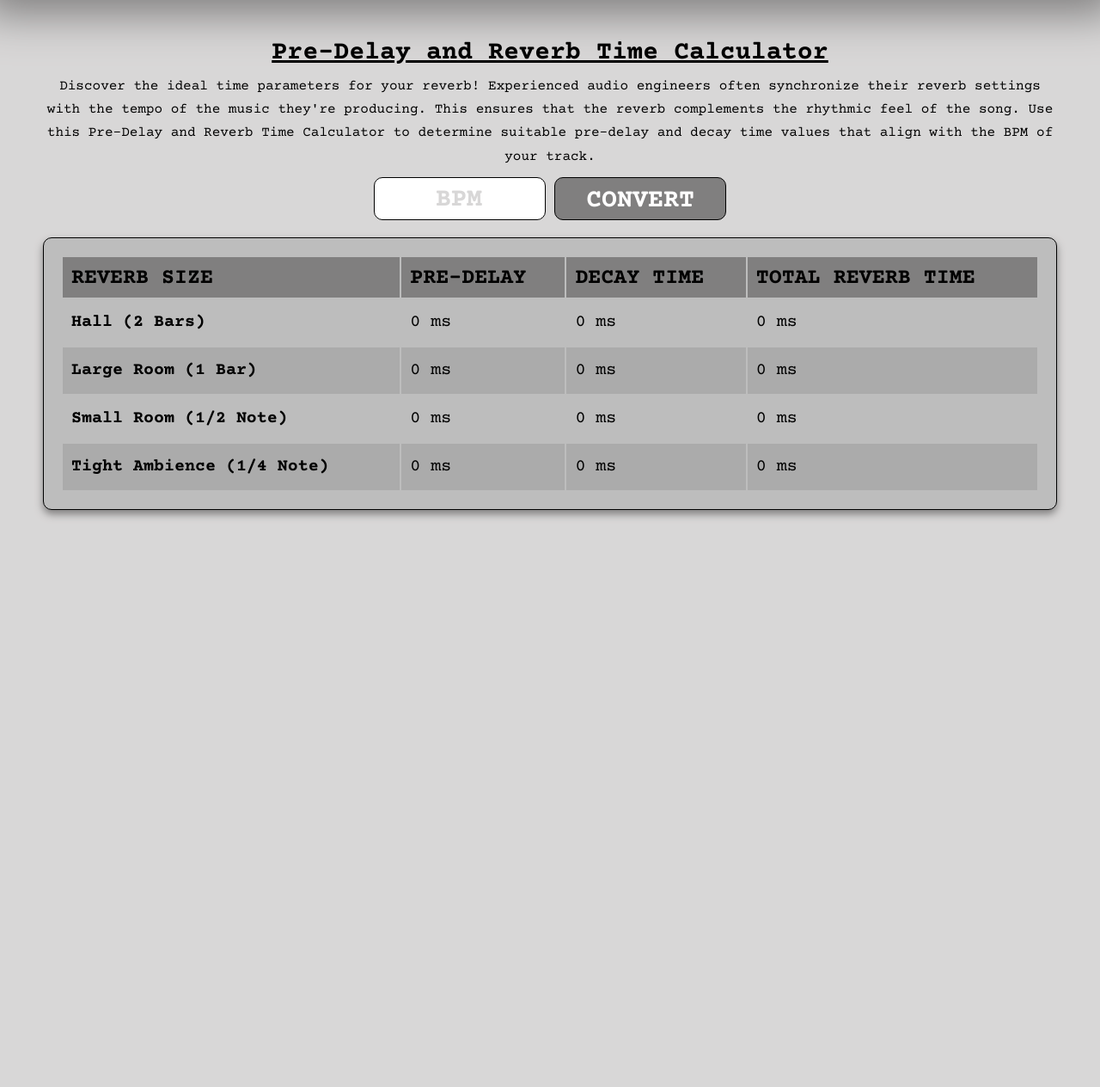
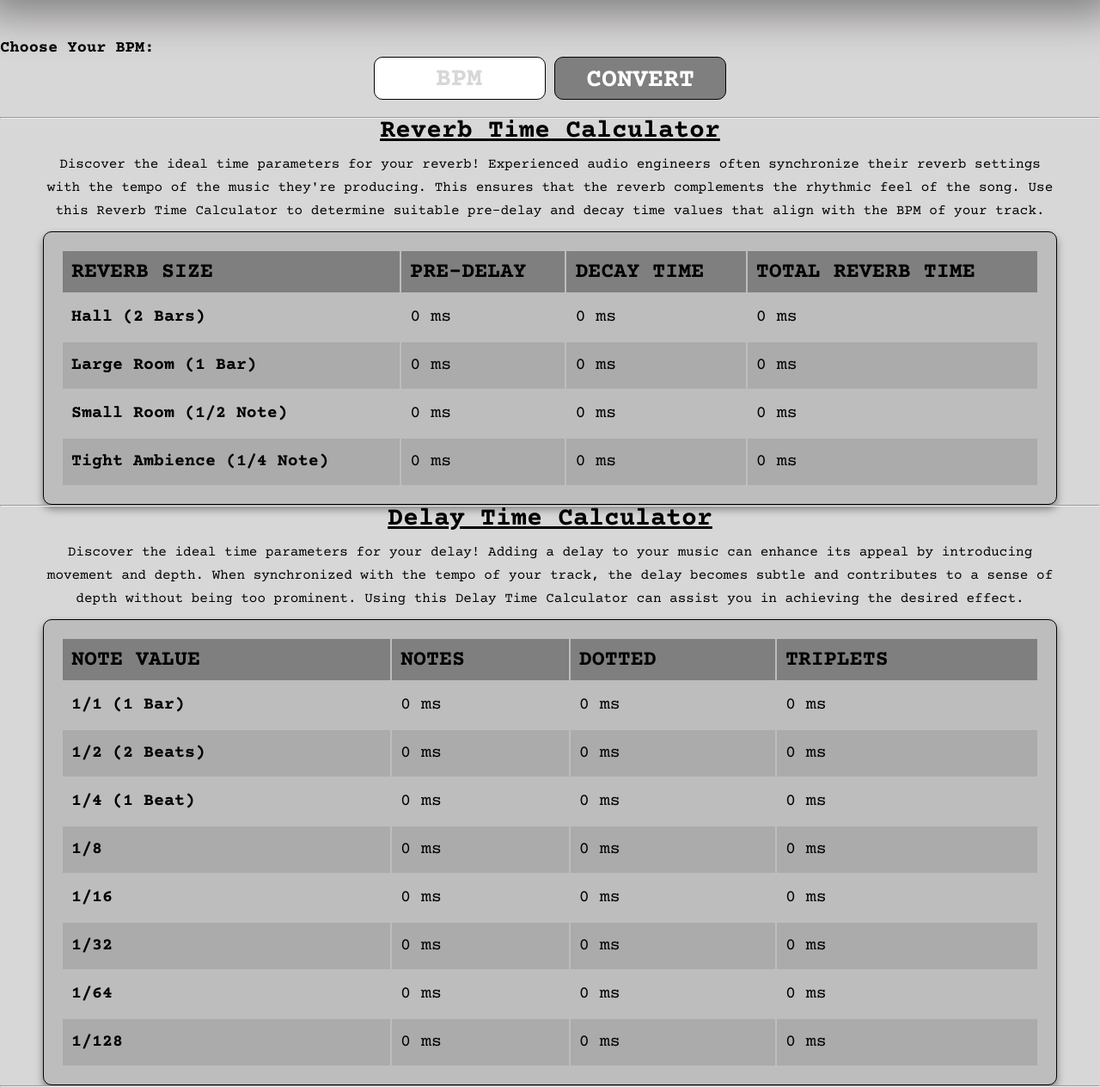
Before and after one commit to martinkapral/miniSOUNDTOOLS, a plain HTML site: page index.html in a window 1280 px wide. Shown: the part 113-1377 px from the top of the page at 86% size. Before the commit the page ends 800 px from the top, so only its background shows below. Drawn offline with nearby package versions, Linux system fonts and the light colour scheme.

Commit message:
Update index.html layout update1

```diff
--- a/index.html
+++ b/index.html
@@ -14,15 +14,7 @@
   </head>
   <body>
     <h1>Quick-Producer</h1>
-    <h2>Pre-Delay and Reverb Time Calculator</h2>
-    <p>
-      Discover the ideal time parameters for your reverb! Experienced audio
-      engineers often synchronize their reverb settings with the tempo of the
-      music they're producing. This ensures that the reverb complements the
-      rhythmic feel of the song. Use this Pre-Delay and Reverb Time Calculator
-      to determine suitable pre-delay and decay time values that align with the
-      BPM of your track.
-    </p>
+    <h3>Choose Your BPM:</h3>
     <div class="calc">
       <input
         id="bpm-reverb"
@@ -32,10 +24,29 @@
         placeholder="BPM"
         value=""
       />
-      <button class="convert-btn" id="convert-btn" onclick="calculateReverb()">
+      <button
+        class="convert-btn"
+        id="convert-btn"
+        onclick="calculateReverb(), calculateDelay()"
+      >
         Convert
       </button>
+
     </div>
+    <hr class="hr">
+    <div class="rd-containers">
+      <!-- REVERB CONTAINER -->
+    <div class="reverb-container">
+      <h2>Reverb Time Calculator</h2>
+      <p>
+        Discover the ideal time parameters for your reverb! Experienced audio
+        engineers often synchronize their reverb settings with the tempo of the
+        music they're producing. This ensures that the reverb complements the
+        rhythmic feel of the song. Use this Reverb Time Calculator to determine
+        suitable pre-delay and decay time values that align with the BPM of your
+        track.
+      </p>
+
       <div class="reverb-table">
         <table>
           <tbody>
@@ -72,6 +83,86 @@
           </tbody>
         </table>
       </div>
+    </div>
+
+    <hr class="hr2">
+
+    <!-- DELAY CONTAINER -->
+    <div class="delay-container">
+      <h2>Delay Time Calculator</h2>
+      <p>
+        Discover the ideal time parameters for your delay! Adding a delay to
+        your music can enhance its appeal by introducing movement and depth.
+        When synchronized with the tempo of your track, the delay becomes subtle
+        and contributes to a sense of depth without being too prominent. Using
+        this Delay Time Calculator can assist you in achieving the desired
+        effect.
+      </p>
+
+      <div class="reverb-table">
+        <table>
+          <tbody>
+            <tr class="darker">
+              <th>Note value</th>
+              <th>Notes</th>
+              <th>Dotted</th>
+              <th>Triplets</th>
+            </tr>
+            <tr>
+              <td class="table-header">1/1 (1 Bar)</td>
+              <td id="notes11">0 ms</td>
+              <td id="dotted11">0 ms</td>
+              <td id="triplets11">0 ms</td>
+            </tr>
+            <tr class="dark">
+              <td class="table-header">1/2 (2 Beats)</td>
+              <td id="notes12">0 ms</td>
+              <td id="dotted12">0 ms</td>
+              <td id="triplets12">0 ms</td
+            </tr>
+            <tr>
+              <td class="table-header">1/4 (1 Beat)</td>
+              <td id="notes14">0 ms</td>
+              <td id="dotted14">0 ms</td>
+              <td id="triplets14">0 ms</td>
+            </tr>
+            <tr class="dark">
+              <td class="table-header">1/8</td>
+              <td id="notes18">0 ms</td>
+              <td id="dotted18">0 ms</td>
+              <td id="triplets18">0 ms</td>
+            </tr>
+            <tr>
+              <td class="table-header">1/16</td>
+              <td id="notes116">0 ms</td>
+              <td id="dotted116">0 ms</td>
+              <td id="triplets116">0 ms</td>
+            </tr>
+            <tr class="dark">
+              <td class="table-header">1/32</td>
+              <td id="notes132">0 ms</td>
+              <td id="dotted132">0 ms</td>
+              <td id="triplets132">0 ms</td>
+            </tr>
+            <tr>
+              <td class="table-header">1/64</td>
+              <td id="notes164">0 ms</td>
+              <td id="dotted164">0 ms</td>
+              <td id="triplets164">0 ms</td>
+            </tr>
+            <tr class="dark">
+              <td class="table-header">1/128</td>
+              <td id="notes1128">0 ms</td>
+              <td id="dotted1128">0 ms</td>
+              <td id="triplets1128">0 ms</td>
+            </tr>
+          </tbody>
+        </table>
+      </div>
+    </div>
+
+  </div>
+  <hr class="hr">
     <script src="app.js"></script>
   </body>
 </html>
```
Lines whose indentation alone changed are shown as unchanged.
